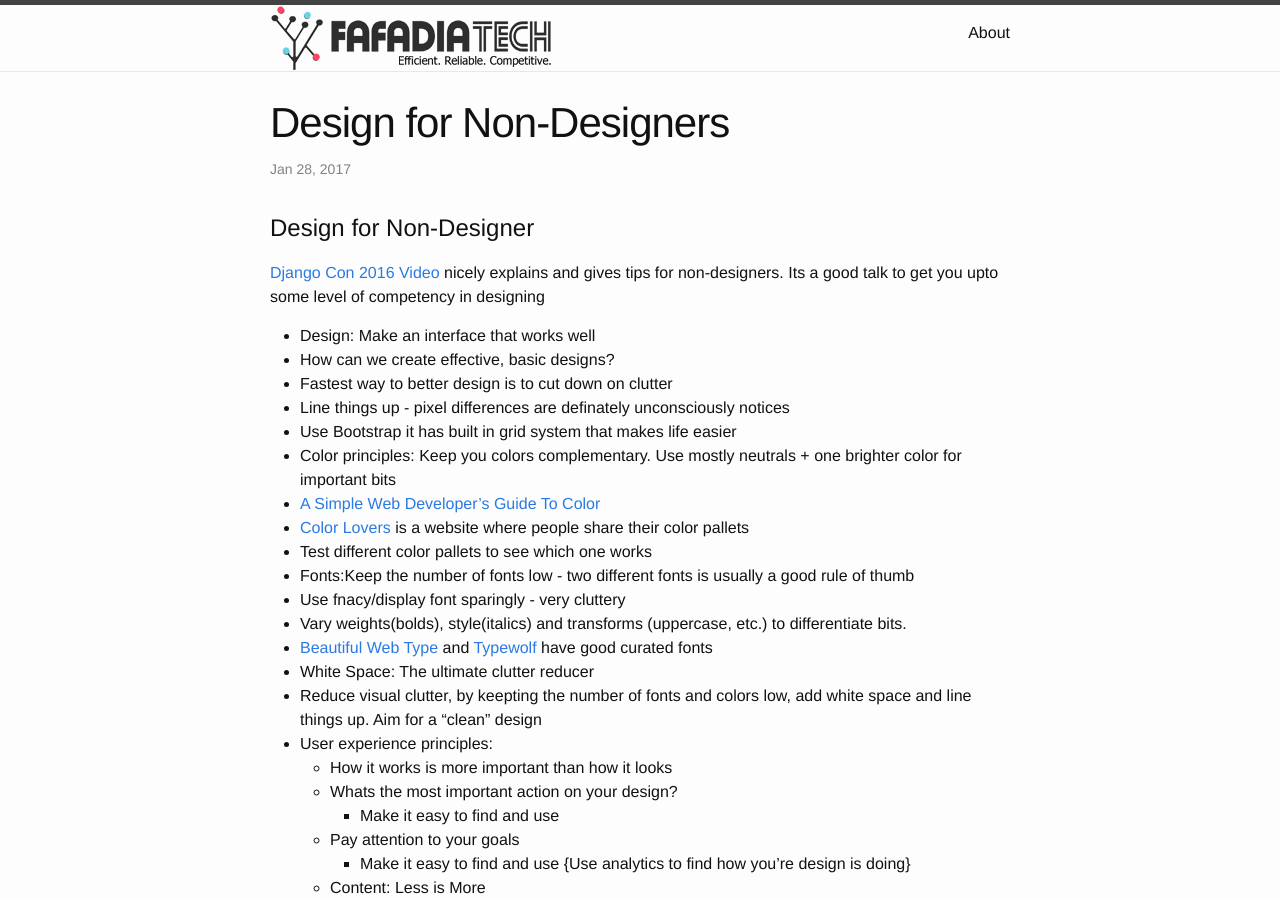
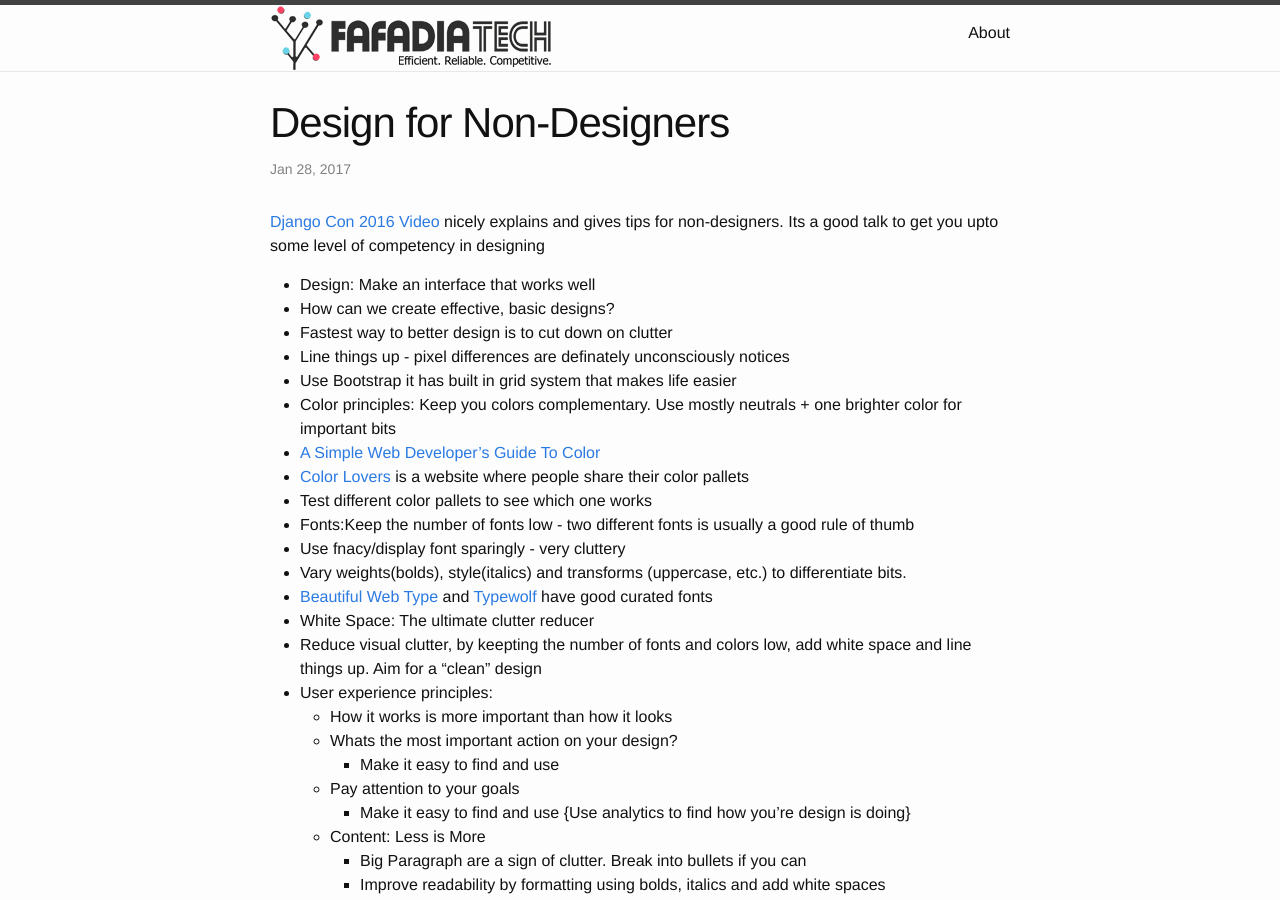
Before and after one commit to fafadiatech/fafadiatech.github.io, a Jekyll site: the page built from _posts/2017-01-29-design-for-non-designers.markdown, in a window 1280 px wide and 900 px high. Built offline with Jekyll 4.4.1, drawn with Linux system fonts in a browser that asks for light colours.

Commit message:
refactored content a bit

```diff
--- a/_posts/2017-01-29-design-for-non-designers.markdown
+++ b/_posts/2017-01-29-design-for-non-designers.markdown
@@ -4,8 +4,6 @@
 date:   2017-01-29 00:00:00 +0530
 categories: design summary
 ---
-
-# Design for Non-Designer
 
 [Django Con 2016 Video](https://www.youtube.com/watch?v=-JQBfUnYxXA) nicely explains and gives tips for non-designers. Its a good talk to get you upto some level of competency in designing
 
```
